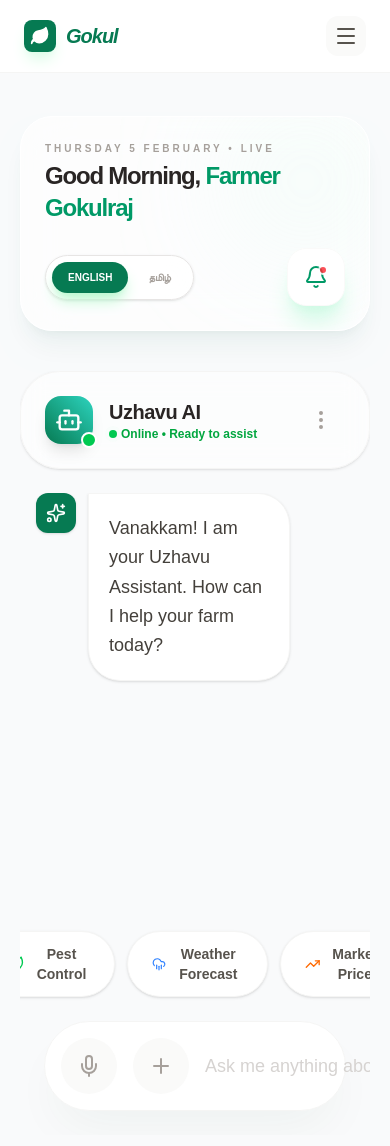
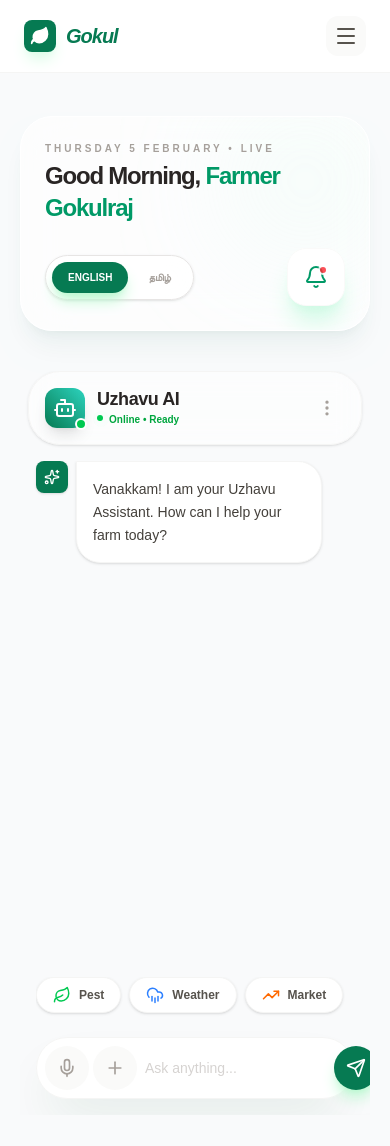
Before and after one commit to Gokulrajcse1/uzhavu-thozhan, a Next.js app: page /assistant in a window 390 px wide. Shown: the top 1146 px of the page. Built offline with nearby package versions, Linux system fonts and the light colour scheme.

Commit message:
adjust for mobile ui for assistant page

```diff
--- a/app/assistant/page.tsx
+++ b/app/assistant/page.tsx
@@ -22,43 +22,44 @@ export default function AssistantPage() {
   const [inputValue, setInputValue] = useState("");
 
   const quickActions = [
-    { label: "Pest Control", icon: <Leaf className="text-green-500" /> },
-    { label: "Weather Forecast", icon: <CloudRain className="text-blue-500" /> },
-    { label: "Market Price", icon: <TrendingUp className="text-orange-500" /> },
+    { label: "Pest", icon: <Leaf className="text-green-500" size={18} /> },
+    { label: "Weather", icon: <CloudRain className="text-blue-500" size={18} /> },
+    { label: "Market", icon: <TrendingUp className="text-orange-500" size={18} /> },
   ];
 
   return (
-    <div className="h-[calc(100vh-80px)] flex flex-col max-w-5xl mx-auto overflow-hidden">
+    // Mobile-friendly height adjustment
+    <div className="h-[calc(100vh-100px)] md:h-[calc(100vh-80px)] flex flex-col max-w-5xl mx-auto overflow-hidden">
 
-      {/* 1. ASSISTANT HEADER */}
-      <header className="flex items-center justify-between p-6 bg-white/50 backdrop-blur-md rounded-[2.5rem] border border-stone-100 mb-6 shadow-sm">
-        <div className="flex items-center gap-4">
+      {/* 1. ASSISTANT HEADER - More compact on mobile */}
+      <header className="flex items-center justify-between p-4 md:p-6 bg-white/50 backdrop-blur-md rounded-[2rem] md:rounded-[2.5rem] border border-stone-100 mb-4 md:mb-6 shadow-sm mx-2 md:mx-0">
+        <div className="flex items-center gap-3 md:gap-4">
           <div className="relative">
-            <div className="w-12 h-12 bg-gradient-to-tr from-[#067A52] to-[#2DD4BF] rounded-2xl flex items-center justify-center text-white shadow-lg">
-              <Bot size={28} />
+            <div className="w-10 h-10 md:w-12 md:h-12 bg-gradient-to-tr from-[#067A52] to-[#2DD4BF] rounded-xl md:rounded-2xl flex items-center justify-center text-white shadow-lg">
+              <Bot size={24} className="md:w-[28px]" />
             </div>
-            <span className="absolute -bottom-1 -right-1 w-4 h-4 bg-green-500 border-2 border-white rounded-full"></span>
+            <span className="absolute -bottom-0.5 -right-0.5 w-3 h-3 md:w-4 md:h-4 bg-green-500 border-2 border-white rounded-full"></span>
           </div>
           <div>
-            <h2 className="text-xl font-black text-stone-800 tracking-tight">Uzhavu AI</h2>
-            <p className="text-xs text-green-600 font-bold flex items-center gap-1">
+            <h2 className="text-lg md:text-xl font-black text-stone-800 tracking-tight leading-none">Uzhavu AI</h2>
+            <p className="text-[10px] md:text-xs text-green-600 font-bold flex items-center gap-1 mt-1">
               <span className="relative flex h-2 w-2">
                 <span className="animate-ping absolute inline-flex h-full w-full rounded-full bg-green-400 opacity-75"></span>
-                <span className="relative inline-flex rounded-full h-2 w-2 bg-green-500"></span>
+                <span className="relative inline-flex rounded-full h-1.5 w-1.5 md:h-2 md:w-2 bg-green-500"></span>
               </span>
-              Online • Ready to assist
+              Online • Ready
             </p>
           </div>
         </div>
         <button
-        aria-label="ver"
-         className="p-3 hover:bg-stone-100 rounded-2xl transition-colors text-stone-400">
-          <MoreVertical />
+          aria-label="Options"
+          className="p-2 md:p-3 hover:bg-stone-100 rounded-xl md:rounded-2xl transition-colors text-stone-400">
+          <MoreVertical size={20} />
         </button>
       </header>
 
       {/* 2. CHAT AREA */}
-      <div className="flex-1 overflow-y-auto px-4 space-y-6 scrollbar-hide">
+      <div className="flex-1 overflow-y-auto px-4 md:px-2 space-y-4 md:space-y-6 scrollbar-hide">
         <AnimatePresence>
           {messages.map((msg, i) => (
             <motion.div
@@ -67,13 +68,13 @@ export default function AssistantPage() {
               key={i}
               className={`flex ${msg.role === "user" ? "justify-end" : "justify-start"}`}
             >
-              <div className={`max-w-[80%] flex gap-3 ${msg.role === "user" ? "flex-row-reverse" : "flex-row"}`}>
-                <div className={`w-10 h-10 rounded-xl flex-shrink-0 flex items-center justify-center shadow-sm ${
+              <div className={`max-w-[90%] md:max-w-[80%] flex gap-2 md:gap-3 ${msg.role === "user" ? "flex-row-reverse" : "flex-row"}`}>
+                <div className={`w-8 h-8 md:w-10 md:h-10 rounded-lg md:rounded-xl flex-shrink-0 flex items-center justify-center shadow-sm ${
                   msg.role === "user" ? "bg-white text-stone-400" : "bg-[#067A52] text-white"
                 }`}>
-                  {msg.role === "user" ? <User size={20} /> : <Sparkles size={20} />}
+                  {msg.role === "user" ? <User size={16} /> : <Sparkles size={16} />}
                 </div>
-                <div className={`p-5 rounded-[2rem] shadow-sm text-lg leading-relaxed ${
+                <div className={`p-4 md:p-5 rounded-[1.5rem] md:rounded-[2rem] shadow-sm text-sm md:text-lg leading-relaxed ${
                   msg.role === "user"
                   ? "bg-[#067A52] text-white rounded-tr-none"
                   : "bg-white text-stone-700 rounded-tl-none border border-stone-100"
@@ -87,14 +88,14 @@ export default function AssistantPage() {
       </div>
 
       {/* 3. QUICK ACTIONS & INPUT */}
-      <div className="p-6 space-y-6">
-        {/* Quick Action Pills */}
-        <div className="flex gap-3 justify-center">
+      <div className="p-4 md:p-6 space-y-4 md:space-y-6">
+        {/* Quick Action Pills - Scrollable on very small screens */}
+        <div className="flex gap-2 md:gap-3 justify-start md:justify-center overflow-x-auto pb-2 md:pb-0 no-scrollbar">
           {quickActions.map((action, i) => (
             <motion.button
               whileHover={{ y: -5 }}
               key={i}
-              className="px-6 py-3 bg-white border border-stone-100 rounded-full shadow-sm flex items-center gap-2 text-sm font-bold text-stone-600 hover:border-[#067A52] hover:text-[#067A52] transition-all"
+              className="px-4 md:px-6 py-2 md:py-3 bg-white border border-stone-100 rounded-full shadow-sm flex items-center gap-2 text-xs md:text-sm font-bold text-stone-600 whitespace-nowrap hover:border-[#067A52] hover:text-[#067A52] transition-all"
             >
               {action.icon}
               {action.label}
@@ -102,31 +103,33 @@ export default function AssistantPage() {
           ))}
         </div>
 
-        {/* INPUT BOX - THE MASS UI PART */}
-        <div className="relative flex items-center gap-4 bg-white p-4 rounded-[3rem] shadow-2xl shadow-green-900/5 border border-stone-100">
-          <button
-          aria-label="mic"
-          className="p-4 bg-stone-50 text-stone-400 rounded-full hover:bg-stone-100 transition-all">
-            <Mic size={24} />
-          </button>
-           <button
-          aria-label="mic"
-          className="p-4 bg-stone-50 text-stone-400 rounded-full hover:bg-stone-100 transition-all">
-            <Plus size={24} />
-          </button>
+        {/* INPUT BOX - Adjusted for mobile thumbs */}
+        <div className="relative flex items-center gap-2 md:gap-4 bg-white p-2 md:p-4 rounded-[2.5rem] md:rounded-[3rem] shadow-2xl shadow-green-900/10 border border-stone-100">
+          <div className="flex gap-1 md:gap-2">
+            <button
+              aria-label="voice input"
+              className="p-3 md:p-4 bg-stone-50 text-stone-400 rounded-full hover:bg-stone-100 transition-all">
+              <Mic size={20} className="md:w-[24px]" />
+            </button>
+            <button
+              aria-label="attach file"
+              className="p-3 md:p-4 bg-stone-50 text-stone-400 rounded-full hover:bg-stone-100 transition-all">
+              <Plus size={20} className="md:w-[24px]" />
+            </button>
+          </div>
 
           <input
             value={inputValue}
             onChange={(e) => setInputValue(e.target.value)}
-            placeholder="Ask me anything about your farm..."
-            className="flex-1 bg-transparent border-none outline-none text-lg font-medium text-stone-800 placeholder:text-stone-300"
+            placeholder="Ask anything..."
+            className="flex-1 bg-transparent border-none outline-none text-sm md:text-lg font-medium text-stone-800 placeholder:text-stone-300"
           />
 
           <motion.button
             whileTap={{ scale: 0.9 }}
-            className="p-4 bg-[#067A52] text-white rounded-full shadow-lg shadow-green-200"
+            className="p-3 md:p-4 bg-[#067A52] text-white rounded-full shadow-lg shadow-green-200 flex-shrink-0"
           >
-            <Send size={24} />
+            <Send size={20} className="md:w-[24px]" />
           </motion.button>
         </div>
       </div>
```
